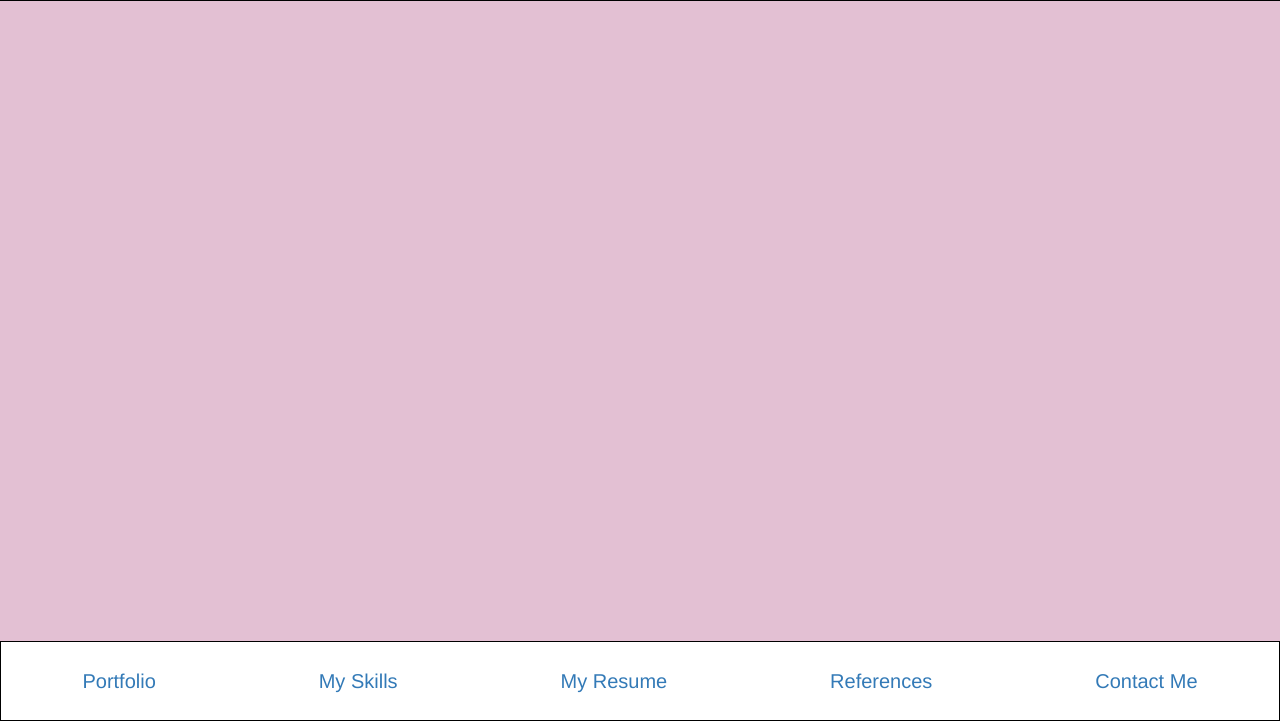
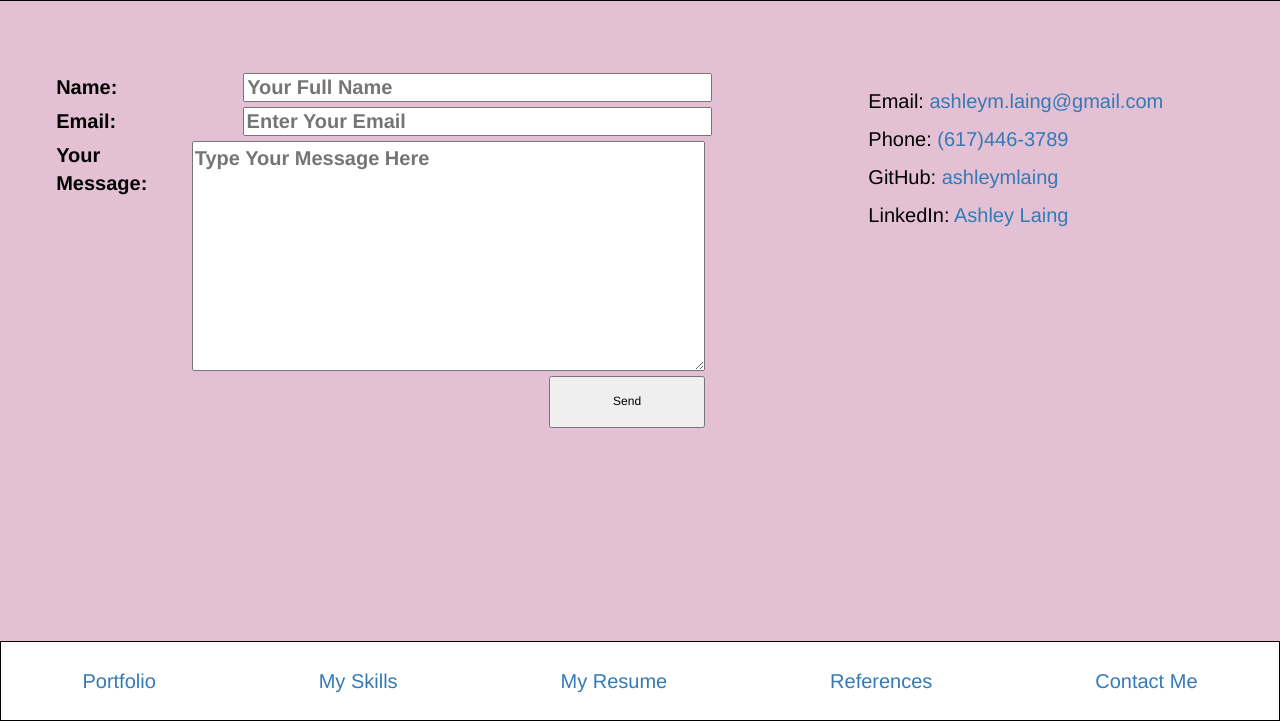
Before and after one commit to ashleymlaing/ashleymlaing, a plain HTML site: page contact.html in a window 1280 px wide. Shown: the part 79-800 px from the top of the page. Drawn offline with nearby package versions, Linux system fonts and the light colour scheme; a web font is replaced by a local one.

Commit message:
worked on the contact page and made other edits, still have to add more work

```diff
--- a/contact.html
+++ b/contact.html
@@ -25,6 +25,29 @@
         <a href="tel:+1-617-446-3798"><i class="fa fa-mobile" aria-hidden="true"></i></a>
       </nav>
     </header>
+    <div class="">
+      <div class="col-md-8">
+        <form class="" action="mailto:ashleym.laing@gmail.com" method="post">
+          <label>Name:
+            <input type="text" name="" value="" placeholder="Your Full Name">
+          </label>
+          <label>Email:
+            <input type="email" name="" value="" placeholder="Enter Your Email">
+          </label>
+          <label class="messageLabel">Your Message:
+            <textarea name="name" rows="8" cols="46" placeholder="Type Your Message Here"></textarea>
+          </label>
+          <button type="submit" name="button">Send</button>
+        </form>
+      </div>
+      <div class="col-md-4 contact">
+        <p>Email: <a href="mailto:ashleym.laing@gmail.com">ashleym.laing@gmail.com</a></p>
+        <p>Phone: <a href="tel:+6174463789">(617)446-3789</a></p>
+        <p>GitHub: <a href="https://github.com/ashleymlaing">ashleymlaing</a></p>
+        <p>LinkedIn: <a href="https://www.linkedin.com/in/ashley-laing/">Ashley Laing</a></p>
+
+      </div>
+    </div>
     <footer>
       <a href="portfolio.html">Portfolio</a>
       <a href="skills.html">My Skills</a>
--- a/css/main.css
+++ b/css/main.css
@@ -99,6 +99,20 @@ footer{
 footer a{
   font-size: 20px;
 }
+
+form{
+  margin: 0 auto;
+  padding-top: 6%;
+  padding-left: 5%;
+}
+
+form button{
+  display: block;
+  margin-left: 63%;
+  width: 20%;
+  padding: 2%;
+}
+
 header{
   position: fixed;
   z-index: 3;
@@ -120,6 +134,20 @@ h1.homePageText{
 h1 a:hover{
   text-decoration: none;
 }
+
+input{
+  display: block;
+  width: 60%;
+  margin: 0 auto;
+}
+
+label{
+  width: 100%;
+  font-size: 20px;
+  display: flex;
+  justify-content:space-between;
+}
+
 nav{
   text-align: right;
   display: flex;
@@ -130,6 +158,19 @@ nav{
 nav .fa{
  font-size: 32px;
 }
+
+textarea{
+  display: block;
+}
+
+.contact{
+  padding-top: 5%;
+}
+
+.contact p{
+  font-size: 20px;
+}
+
 .enterLink{
   margin-top: 2%;
   border: 1px solid black;
@@ -165,6 +206,11 @@ nav .fa{
   width: 15%;
 
 }
+
+.messageLabel {
+  padding-right: 17%;
+}
+
 .peopleInput{
   padding-bottom: 10%;
   overflow-y: scroll;
@@ -234,6 +280,18 @@ nav .fa{
 
 }
 
+.resumeSection a{
+  border: 1px solid black;
+  background-color: lightblue;
+  color: white;
+  width: 30%;
+  padding: 2%;
+  font-size: 24px;
+  text-align: center;
+  display: block;
+  margin: 3% auto 0%;
+}
+
 .resumeSection img{
   width: 100%;
 }
```
Also changed, not shown: resume.html (+1 -0 lines), 1 other file.
